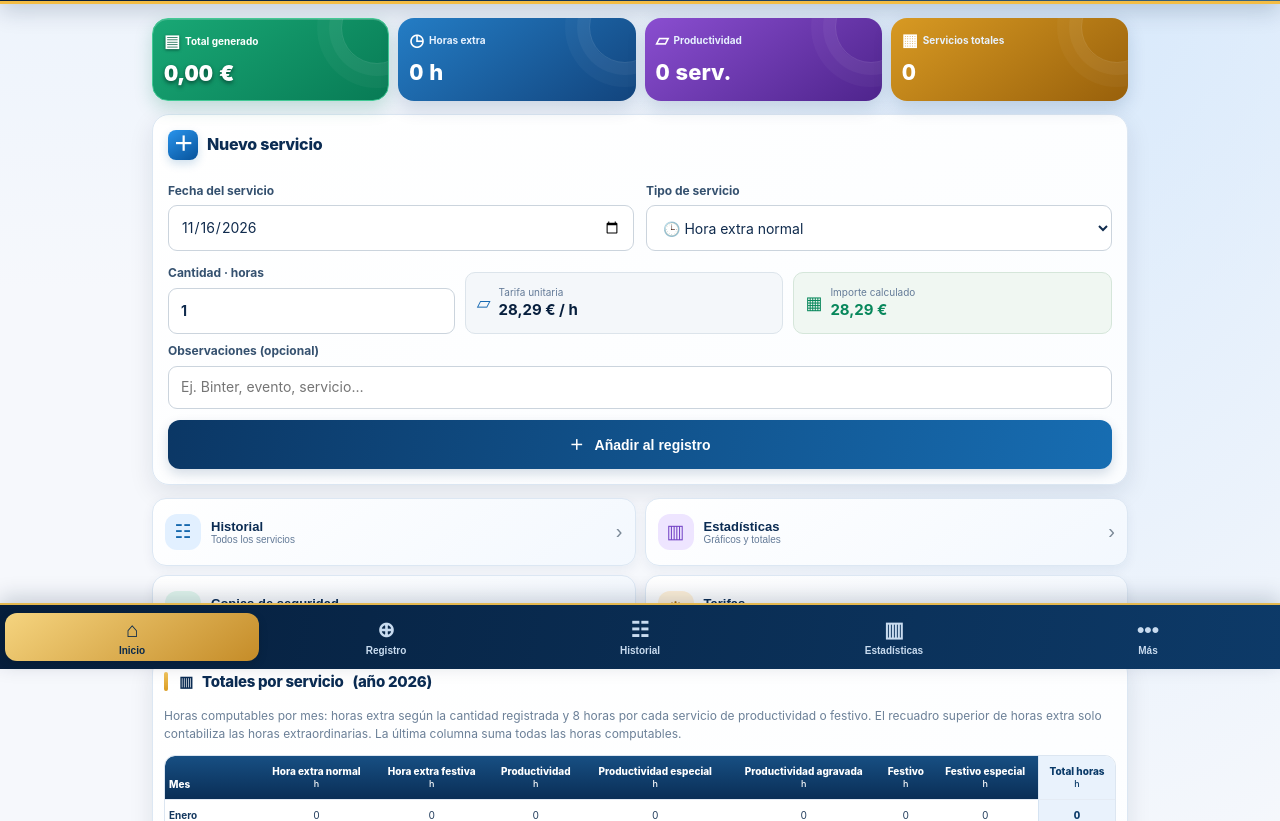
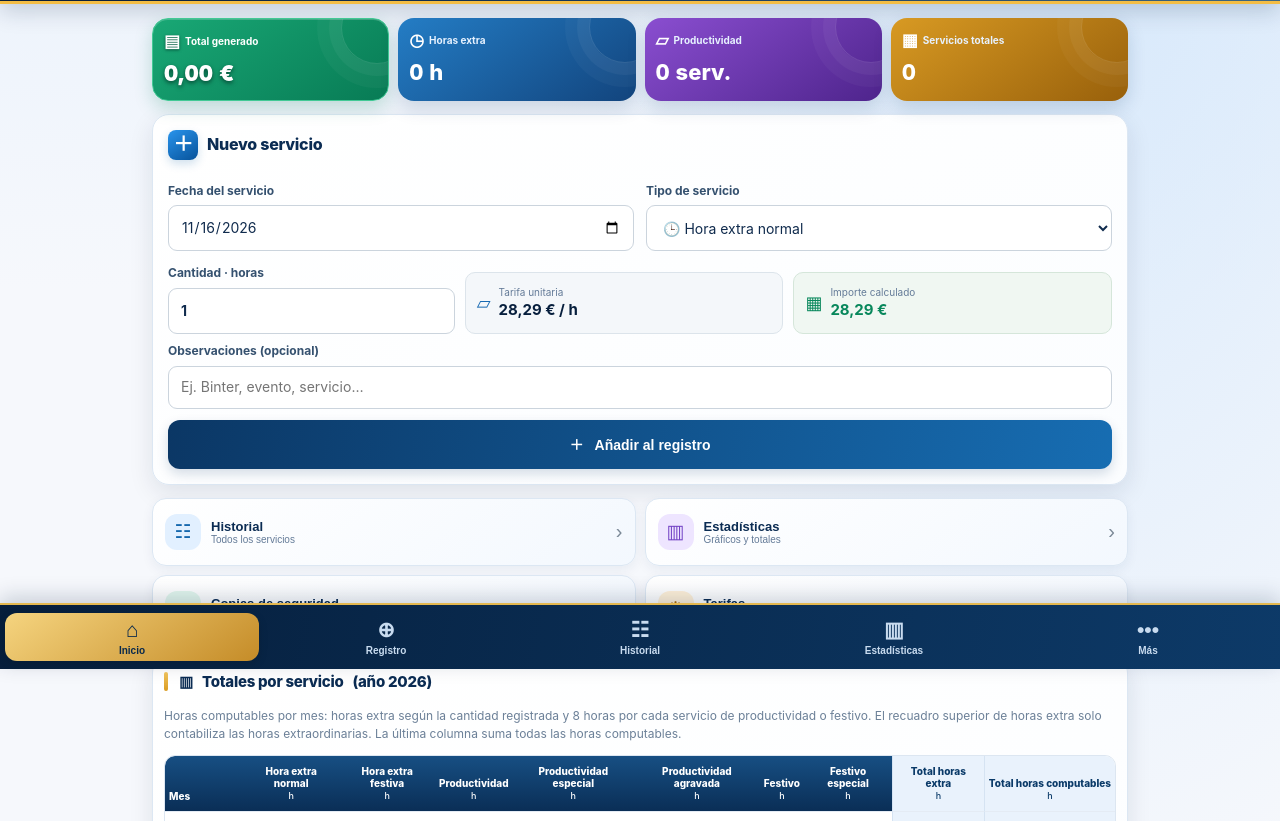
Before and after one commit to aitor1111-1111/Control-horas, a plain HTML site: page index.html in a window 1280 px wide. Shown: the part 131-952 px from the top of the page. Drawn offline with Linux system fonts and the light colour scheme.

Commit message:
Add files via upload

```diff
--- a/index.html
+++ b/index.html
@@ -170,12 +170,13 @@ function renderHome(){
  $('kTotal').textContent=euro(total);$('kHours').textContent=hours.toLocaleString('es-ES',{maximumFractionDigits:1})+' h';$('kProd').textContent=prod+' serv.';$('kCount').textContent=rows.length;$('yearTitle').textContent='(año '+y+')';
  const months=['Enero','Febrero','Marzo','Abril','Mayo','Junio','Julio','Agosto','Septiembre','Octubre','Noviembre','Diciembre'];
  const concepts=Object.keys(DEFAULT_RATES);
- $('monthlyHead').innerHTML='<tr><th>Mes</th>'+concepts.map(c=>`<th>${c}<br><small>${HOURLY.has(c)||EIGHT_HOUR_SERVICES.has(c)?'h':'—'}</small></th>`).join('')+'<th class="total-col">Total horas<br><small>h</small></th></tr>';
+ $('monthlyHead').innerHTML='<tr><th>Mes</th>'+concepts.map(c=>`<th>${c}<br><small>${HOURLY.has(c)||EIGHT_HOUR_SERVICES.has(c)?'h':'—'}</small></th>`).join('')+'<th class="total-col">Total horas extra<br><small>h</small></th><th class="total-col">Total horas computables<br><small>h</small></th></tr>';
  const qty=(list,c)=>list.filter(x=>x.concept===c).reduce((s,x)=>s+(HOURLY.has(c)?Number(x.quantity??x.hours??0):(EIGHT_HOUR_SERVICES.has(c)?8:0)),0);
+ const overtimeHours=list=>list.filter(x=>HOURLY.has(x.concept)).reduce((s,x)=>s+Number(x.quantity??x.hours??0),0);
  const fmt=n=>Number(n||0).toLocaleString('es-ES',{maximumFractionDigits:2});
- let body=months.map((name,i)=>{let mm=String(i+1).padStart(2,'0'),mr=rows.filter(x=>String(x.date||'').slice(5,7)===mm),vals=concepts.map(c=>qty(mr,c));return `<tr><td class="service-name">${name}</td>${vals.map(v=>`<td>${fmt(v)}</td>`).join('')}<td class="total-col">${fmt(vals.reduce((a,b)=>a+b,0))}</td></tr>`}).join('');
- const annual=concepts.map(c=>qty(rows,c));
- $('totalsBody').innerHTML=body+`<tr class="annual-total"><td class="service-name">TOTAL</td>${annual.map(v=>`<td><b>${fmt(v)}</b></td>`).join('')}<td class="total-col"><b>${fmt(annual.reduce((a,b)=>a+b,0))}</b></td></tr>`;
+ let body=months.map((name,i)=>{let mm=String(i+1).padStart(2,'0'),mr=rows.filter(x=>String(x.date||'').slice(5,7)===mm),vals=concepts.map(c=>qty(mr,c)),ot=overtimeHours(mr),all=vals.reduce((a,b)=>a+b,0);return `<tr><td class="service-name">${name}</td>${vals.map(v=>`<td>${fmt(v)}</td>`).join('')}<td class="total-col">${fmt(ot)}</td><td class="total-col">${fmt(all)}</td></tr>`}).join('');
+ const annual=concepts.map(c=>qty(rows,c)),annualOvertime=overtimeHours(rows),annualAll=annual.reduce((a,b)=>a+b,0);
+ $('totalsBody').innerHTML=body+`<tr class="annual-total"><td class="service-name">TOTAL</td>${annual.map(v=>`<td><b>${fmt(v)}</b></td>`).join('')}<td class="total-col"><b>${fmt(annualOvertime)}</b></td><td class="total-col"><b>${fmt(annualAll)}</b></td></tr>`;
  const groups=[{name:'Horas extra',concepts:['Hora extra normal']},{name:'Horas extra festivas',concepts:['Hora extra festiva']},{name:'Productividad',concepts:['Productividad','Productividad especial','Productividad agravada']},{name:'Festivo',concepts:['Festivo','Festivo especial']}];
  const moneyFmt=n=>Number(n||0).toLocaleString('es-ES',{minimumFractionDigits:2,maximumFractionDigits:2});
  $('moneyYearTitle').textContent='(año '+y+')';
--- a/sw.js
+++ b/sw.js
@@ -1,4 +1,4 @@
-const CACHE='control-horas-profesional-v5-8-2-20261117';
+const CACHE='control-horas-profesional-v5-8-3-20261117';
 const FILES=['./','./index.html','./manifest.webmanifest','./icon-192.png','./icon-512.png'];
 self.addEventListener('install',event=>{event.waitUntil(caches.open(CACHE).then(cache=>cache.addAll(FILES)));self.skipWaiting()});
 self.addEventListener('activate',event=>{event.waitUntil(caches.keys().then(keys=>Promise.all(keys.filter(key=>key!==CACHE).map(key=>caches.delete(key)))));self.clients.claim()});
```
Also changed, not shown: LEEME_INSTALACION.txt.
